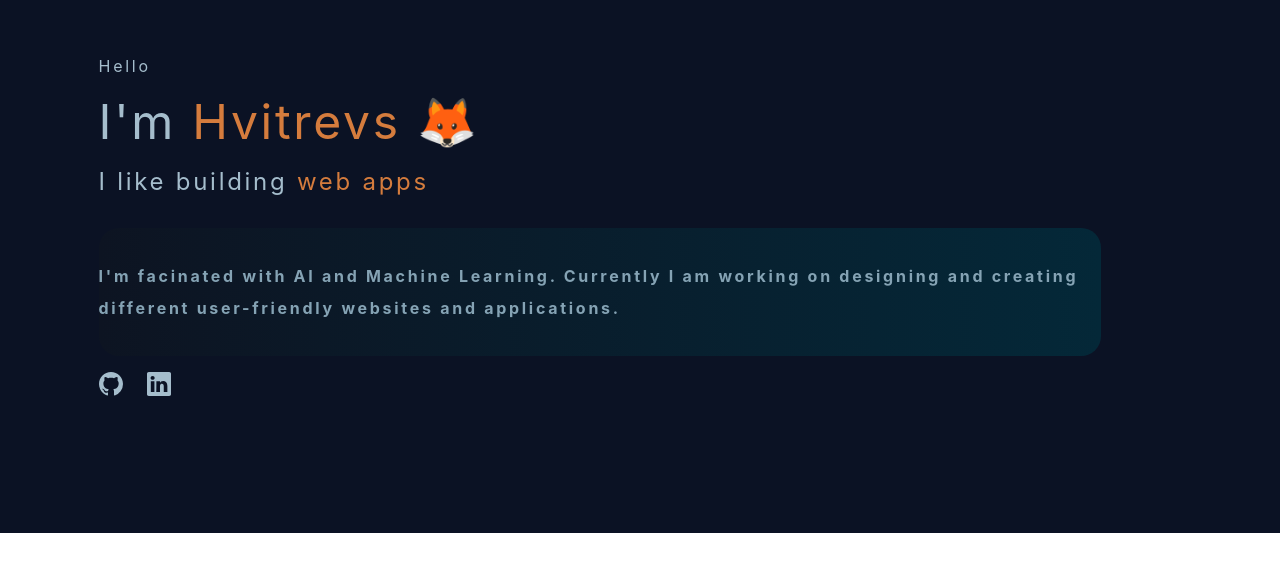
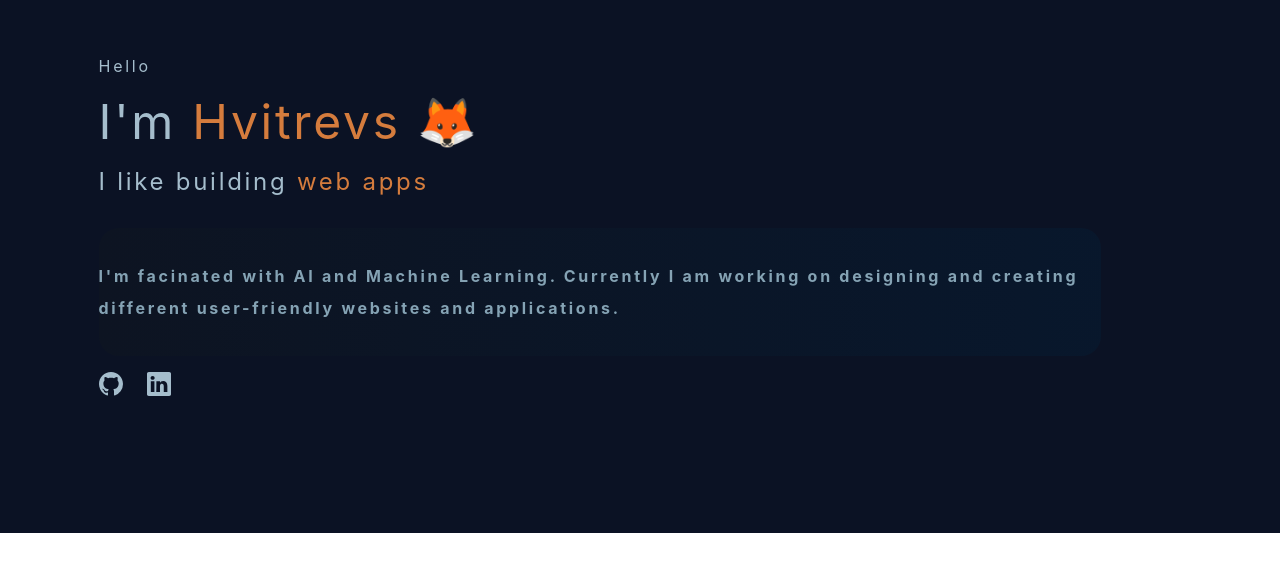
Before and after one commit to Hvitrevs/Hvitrevs-Hub, a React (Create React App) app: page / in a window 1280 px wide. Shown: the part 117-688 px from the top of the page. Built offline with nearby package versions, Linux system fonts and the light colour scheme.

Commit message:
hsla color change

```diff
--- a/src/styles/GlobalStyled.js
+++ b/src/styles/GlobalStyled.js
@@ -84,7 +84,7 @@ export const Container = styled.div`
   export const ParaText = styled(PaddingContainer)`
     color: ${({ theme }) => theme.colors.para_text_color};
     line-height: 2rem;
-    background-image:linear-gradient(to right, #0d1422, #042838);
+    background-image:linear-gradient(to right, #0d1422, hsla(206, 96.90%, 12.70%, 0.28));
     border-radius: 20px;
 
   `
```
